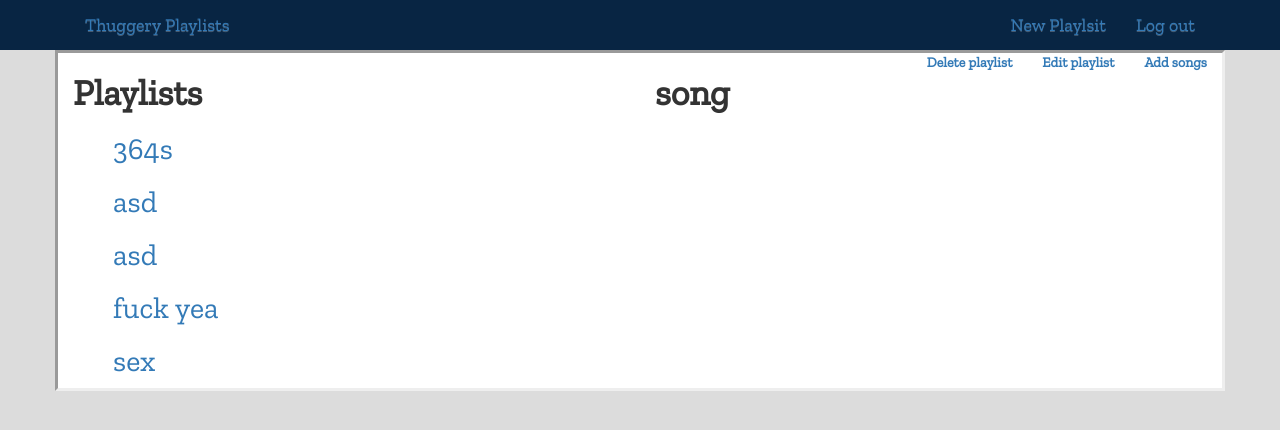
After one commit to kwh1210/music-playlist, a Flask app: page /playlist/1/ in a window 1280 px wide. The commit adds this page. Shown: the top 430 px of the page. Run offline with Flask 2, Linux system fonts and the light colour scheme; a user stored in the database is signed in; parts of the project's set-up code (start-up, migrations or seed data) failed here and were passed over; some libraries are stand-ins or nearby versions.

Commit message:
added CRUD to all songs and playlists

```diff
--- a/server.py
+++ b/server.py
@@ -13,14 +13,7 @@ from flask import make_response
 import requests
 
 import inspect
-def PrintFrame():
-  callerframerecord = inspect.stack()[1]    # 0 represents this line
-                                            # 1 represents line at caller
-  frame = callerframerecord[0]
-  info = inspect.getframeinfo(frame)
-  print info.filename                       # __FILE__     -> Test.py
-  print info.function                       # __FUNCTION__ -> Main
-  print info.lineno
+
 
 app = Flask(__name__)
 
@@ -59,17 +52,206 @@ def getUserID(email):
     try:
         user = session.query(User).filter_by(email=email).one()
         return user.id
-    except:
+    except BaseException:
         return None
 
+
+def findIndex(query, pid):
+    if query:
+        for idx, val in enumerate(query):
+            print(idx, val.id, pid)
+            if pid == val.id:
+                return idx
+    else:
+        return None
+
+
+# JSON APIs to view playlist Information
+@app.route('/playlist/<int:playlist_id>/JSON')
+def playlistJSON(playlist_id):
+    playlist = session.query(Playlist).filter_by(id=playlist_id).one()
+    songs = session.query(Song).filter_by(
+        playlist_id=playlist_id).all()
+    return jsonify(playlist=[i.serialize for i in songs])
+
+
+@app.route('/playlist/<int:playlist_id>/<int:song_id>/JSON')
+def songJSON(playlist_id, song_id):
+    song = session.query(Song).filter_by(id=song_id).one()
+    return jsonify(song=song.serialize)
+
+
+@app.route('/playlist/JSON')
+def playlistsJSON():
+    playlists = session.query(Playlist).all()
+    return jsonify(playlists=[r.serialize for r in playlists])
+
+
+@app.route('/playlist/<int:playlist_id>/edit/', methods=['GET', 'POST'])
+def editPlaylist(playlist_id):
+    editedPlaylist = session.query(
+        Playlist).filter_by(id=playlist_id).one()
+    if 'username' not in login_session:
+        return redirect('/login')
+    if editedPlaylist.user_id != login_session['user_id']:
+        return "<script>function myFunction() {alert('You are not authorized to edit this playlist. Please create your own playlist in order to edit.');}</script><body onload='myFunction()''>"
+    if request.method == 'POST':
+        if request.form['name']:
+            editedPlaylist.name = request.form['name']
+            flash('playlist Successfully Edited %s' % editedPlaylist.name)
+        return redirect(url_for('showSongs', playlist_id=playlist_id))
+    else:
+        return render_template('editPlaylist.html', playlist=editedPlaylist)
+
+
+# Delete a playlist
+@app.route('/playlist/<int:playlist_id>/delete/', methods=['GET', 'POST'])
+def deletePlaylist(playlist_id):
+    playlistToDelete = session.query(
+        Playlist).filter_by(id=playlist_id).one()
+    if 'username' not in login_session:
+        return redirect('/login')
+    if playlistToDelete.user_id != login_session['user_id']:
+        return "<script>function myFunction() {alert('You are not authorized to delete this playlist. Please create your own playlist in order to delete.');}</script><body onload='myFunction()''>"
+    if request.method == 'POST':
+        session.delete(playlistToDelete)
+        flash('%s Successfully Deleted' % playlistToDelete.name)
+        session.commit()
+        return redirect(url_for('showPlaylist', playlist_id=playlist_id))
+    else:
+        return render_template(
+            'deletePlaylist.html',
+            playlist=playlistToDelete)
+
+
+# Create a new item
+@app.route('/playlist/<int:playlist_id>/new/', methods=['GET', 'POST'])
+def newSong(playlist_id):
+    if 'username' not in login_session:
+        return redirect('/login')
+    playlist = session.query(Playlist).filter_by(id=playlist_id).one()
+    if login_session['user_id'] != playlist.user_id:
+        return "<script>function myFunction() {alert('You are not authorized to add items to this playlist. Please create your own playlist in order to add items.');}</script><body onload='myFunction()''>"
+    if request.method == 'POST':
+        newItem = Song(
+            name=request.form['name'],
+            artist=request.form['artist'],
+            album=request.form['album'],
+            playlist_id=playlist_id,
+            user_id=playlist.user_id)
+        session.add(newItem)
+        session.commit()
+        flash(
+            'New %s Song Successfully Added to the Playlist' %
+            (newItem.name))
+        return redirect(url_for('showSongs', playlist_id=playlist_id))
+    else:
+        return render_template('newsong.html', playlist_id=playlist_id)
+
+
+@app.route('/playlist/<int:playlist_id>/<int:song_id>')
+def showSong(playlist_id, song_id):
+    song = session.query(Song).filter_by(id=song_id).one()
+    return render_template('song.html', song=song, playlist_id=playlist_id)
+
+
+@app.route('/playlist/<int:playlist_id>/')
+def showSongs(playlist_id):
+    playlists = session.query(Playlist).order_by(asc(Playlist.name))
+    if playlists:
+        pid = findIndex(playlists, playlist_id)
+    # return render_template('playlists.html', playlists=playlists)
+    playlist = playlists[pid]
+    creator = getUserInfo(playlist.user_id)
+    songs = session.query(Song).filter_by(
+        playlist_id=playlist_id).all()
+    if 'username' not in login_session or creator.id != login_session['user_id']:
+        return render_template(
+            'playlist.html',
+            songs=songs,
+            playlist=playlist,
+            creator=creator,
+            playlists=playlists)
+    else:
+        return render_template(
+            'playlist.html',
+            songs=songs,
+            playlist=playlist,
+            creator=creator,
+            playlists=playlists)
+
+
+@app.route(
+    '/playlist/<int:playlist_id>/<int:song_id>/edit',
+    methods=[
+        'GET',
+        'POST'])
+def editSong(playlist_id, song_id):
+    if 'username' not in login_session:
+        return redirect('/login')
+    playlist = session.query(Playlist).filter_by(id=playlist_id).one()
+    if login_session['user_id'] != playlist.user_id:
+        return "<script>function myFunction() {alert('You are not authorized to edit menu items to this playlist. Please create your own playlist in order to edit items.');}</script><body onload='myFunction()''>"
+    song = session.query(Song).filter_by(id=song_id).one()
+    playlist = session.query(Playlist).filter_by(id=playlist_id).one()
+    if request.method == 'POST':
+        if request.form['name']:
+            song.name = request.form['name']
+        if request.form['artist']:
+            song.artist = request.form['artist']
+        if request.form['album']:
+            song.album = request.form['album']
+        session.add(song)
+        session.commit()
+        flash('Song Successfully Edited')
+        return redirect(
+            url_for(
+                'showSong',
+                playlist_id=playlist_id,
+                song_id=song_id))
+    else:
+        return render_template(
+            'editsong.html',
+            playlist_id=playlist_id,
+            song_id=song_id,
+            song=song)
+
+
+@app.route(
+    '/playlist/<int:playlist_id>/<int:song_id>/delete',
+    methods=[
+        'GET',
+        'POST'])
+def deleteSong(playlist_id, song_id):
+    if 'username' not in login_session:
+        return redirect('/login')
+    playlist = session.query(Playlist).filter_by(id=playlist_id).one()
+    if login_session['user_id'] != playlist.user_id:
+        return "<script>function myFunction() {alert('You are not authorized to edit menu items to this playlist. Please create your own playlist in order to edit items.');}</script><body onload='myFunction()''>"
+    song = session.query(Song).filter_by(id=song_id).one()
+    playlist = session.query(Playlist).filter_by(id=playlist_id).one()
+    if request.method == 'POST':
+        session.delete(song)
+        session.commit()
+        flash('Menu Item Successfully Deleted')
+        return redirect(
+            url_for(
+                'showSongs',
+                playlist_id=playlist_id,
+                song_id=song_id))
+    else:
+        return render_template('deleteSong.html', song=song)
 
 
 @app.route('/')
 @app.route('/playlist')
 def showPlaylist():
-    return render_template('playlists.html')
+    playlists = session.query(Playlist).order_by(asc(Playlist.name))
+    return render_template('playlists.html', playlists=playlists)
 
 # Create anti-forgery state token
+
+
 @app.route('/login')
 def showLogin():
     state = ''.join(random.choice(string.ascii_uppercase + string.digits)
@@ -77,7 +259,6 @@ def showLogin():
     login_session['state'] = state
     # return "The current session state is %s" % login_session['state']
     return render_template('login.html', STATE=state)
-
 
 
 @app.route('/gconnect', methods=['POST'])
@@ -132,8 +313,8 @@ def gconnect():
     stored_credentials = login_session.get('credentials')
     stored_gplus_id = login_session.get('gplus_id')
     if stored_credentials is not None and gplus_id == stored_gplus_id:
-        response = make_response(json.dumps('Current user is already connected.'),
-                                 200)
+        response = make_response(
+            json.dumps('Current user is already connected.'), 200)
         response.headers['Content-Type'] = 'application/json'
         return response
 
@@ -152,7 +333,6 @@ def gconnect():
     login_session['picture'] = data['picture']
     login_session['email'] = data['email']
 
-
     # see if user exists, if it doesn't make a new one
     user_id = getUserID(data["email"])
     if not user_id:
@@ -169,6 +349,7 @@ def gconnect():
     flash("you are now logged in as %s" % login_session['username'])
     print "done!"
     return output
+
 
 @app.route('/gdisconnect')
 def gdisconnect():
@@ -196,6 +377,7 @@ def gdisconnect():
         response.headers['Content-Type'] = 'application/json'
         return response
 
+
 @app.route('/newPlaylist', methods=['GET', 'POST'])
 def newPlaylist():
     if 'username' not in login_session:
@@ -210,10 +392,12 @@ def newPlaylist():
     else:
         return render_template('newPlaylist.html')
 
+
 @app.route('/clearSession')
 def clearSession():
     login_session.clear()
     return "Session cleared"
+
 
 @app.route('/whoami')
 def whoami():
@@ -236,8 +420,6 @@ def logout():
         return redirect(url_for('showPlaylist'))
 
 
-
-
 if __name__ == '__main__':
     app.secret_key = 'super_secret_key'
     app.debug = True
--- a/static/styles.css
+++ b/static/styles.css
@@ -36,3 +36,17 @@ body {
 .padding-bottom {
 	padding-bottom: 30px;
 }
+
+.song-left{
+	font-weight: bold;
+	text-align :left;
+	float:left;
+}
+
+.songadd-right{
+	font-weight: bold;
+	text-align :right;
+	float:right;
+    margin-left: 30px;
+
+}
--- a/templates/newPlaylist.html
+++ b/templates/newPlaylist.html
@@ -7,7 +7,7 @@
 			<form action="#" method = "post">
 				<div class="form-group">
 				<label for="name">Name:</label>
-					<input type ="text" class="form-control" maxlength="100" name="name">
+				<input required="required" pattern="*"  type ="text" class="form-control" maxlength="100" name="name">
 				<div class="padding-bottom"></div>
 				<button type="submit" id="submit" type="submit">
 				<span ></span>Create</button>
--- /dev/null
+++ b/templates/playlist.html
@@ -0,0 +1,20 @@
+{% extends "playlists.html" %}
+
+{% block playlist %}
+
+<div class="col-md-6">
+    <h1 class="song-left">song</h1>
+	{% if 'username' in session %}
+    <a class="songadd-right" href="{{url_for('newSong',playlist_id = playlist.id)}}">Add songs</a>
+    <a class="songadd-right" href="{{url_for('editPlaylist',playlist_id = playlist.id)}}">Edit playlist</a>
+    <a class="songadd-right" href="{{url_for('deletePlaylist',playlist_id = playlist.id)}}">Delete playlist</a>
+    {% endif %}
+    <div style="clear:both;"/>
+    <ol>
+    {% for song in songs %}
+    <li><a href ="{{url_for('showSong',playlist_id = playlist.id,song_id= song.id)}}"><h2>{{song.name}}</h2></a></li>
+    {% endfor %}
+    </ol>
+</div>
+
+{% endblock %}
--- a/templates/playlists.html
+++ b/templates/playlists.html
@@ -1,12 +1,11 @@
 {% extends "main.html" %}
 
+{% include "header.html" %}
 {% block content %}
-{% include "header.html" %}
 
 <div class = 'flash'>
 	{% with messages = get_flashed_messages() %}
     {% if messages %}
-
       <ul>
         {% for message in messages %}
             <li> <strong> {{ message }} </strong> </li>
@@ -15,9 +14,19 @@
     {% endif %}
   {% endwith %}
 </div>
-
 	<div class="container main-background">
-		<h1>asd</h1>
+    <div class="row">
+      <div class="col-md-6">
+      	<h1 style="font-weight: bold">Playlists</h1>
+          <ul>
+            {% for playlist in playlists %}
+            <a href ="{{url_for('showSongs',playlist_id = playlist.id)}}"><h2>{{playlist.name}}</h2></a>
+            {% endfor %}
+          </ul>
+      </div>
+      {% block playlist %}
+      {% endblock %}
+    </div>
 	</div>
 
 
```
Also changed, not shown: database_setup.py (+24 -26 lines), templates/deletePlaylist.html (added, +20 -0 lines), templates/deleteSong.html (added, +21 -0 lines), templates/editPlaylist.html (added, +22 -0 lines), templates/editsong.html (added, +26 -0 lines), templates/login.html (+1 -21 lines), templates/main.html (+0 -9 lines), templates/newsong.html (added, +24 -0 lines), templates/song.html (added, +38 -0 lines). Lines whose indentation alone changed are shown as unchanged.
